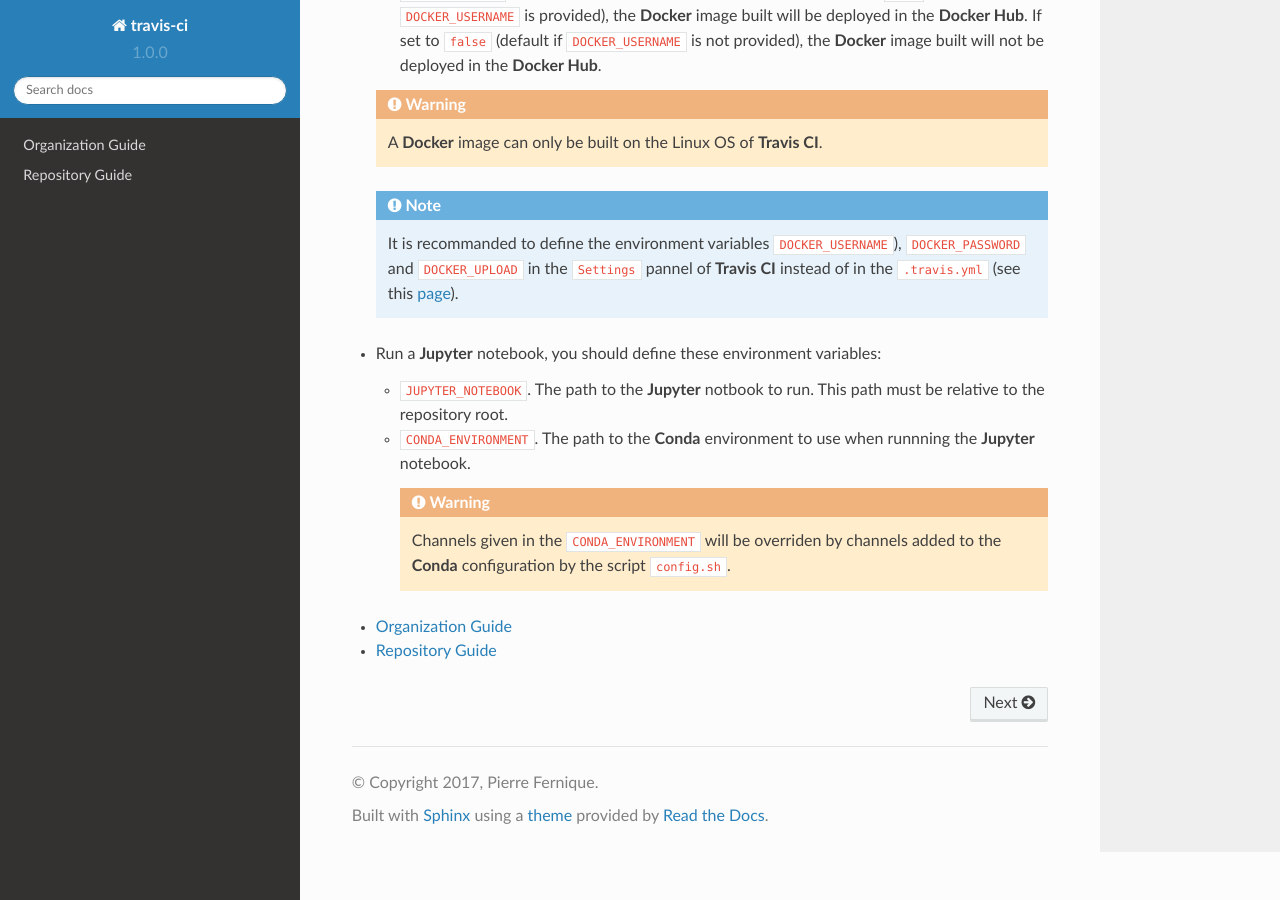
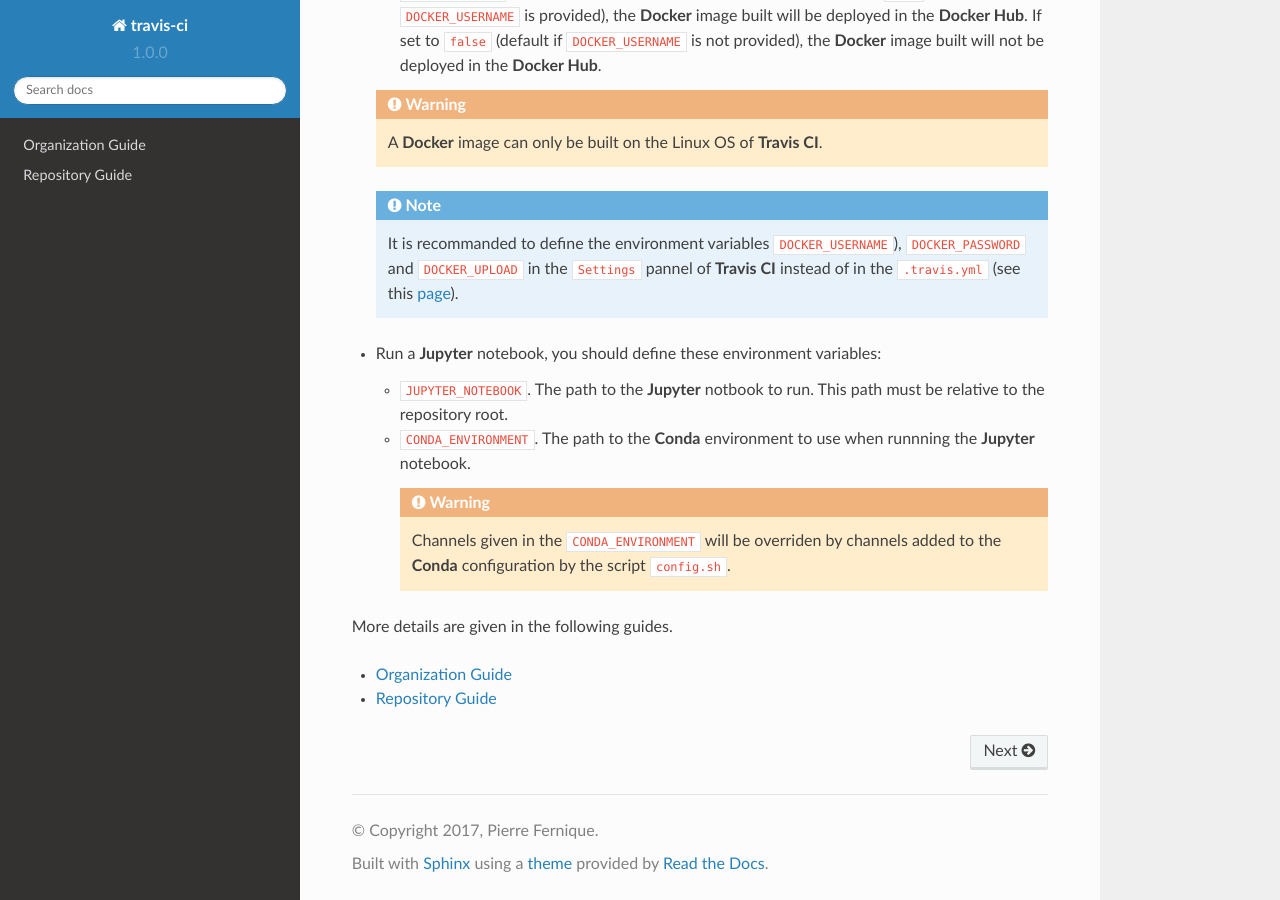
Before and after one commit to StatisKit/travis-ci, a Sphinx documentation site: the page built from doc/index.rst, in a window 1280 px wide and 900 px high, scrolled down 2475 px. Built offline with Sphinx 7.4.7 and the Read the Docs theme 2.0.0, drawn with Linux system fonts in a browser that asks for light colours.

Commit message:
Update doc

```diff
--- a/doc/index.rst
+++ b/doc/index.rst
@@ -1,4 +1,6 @@
 .. include:: ../README.rst
+
+More details are given in the following guides.
 
 .. toctree::
     :maxdepth: 3
```
